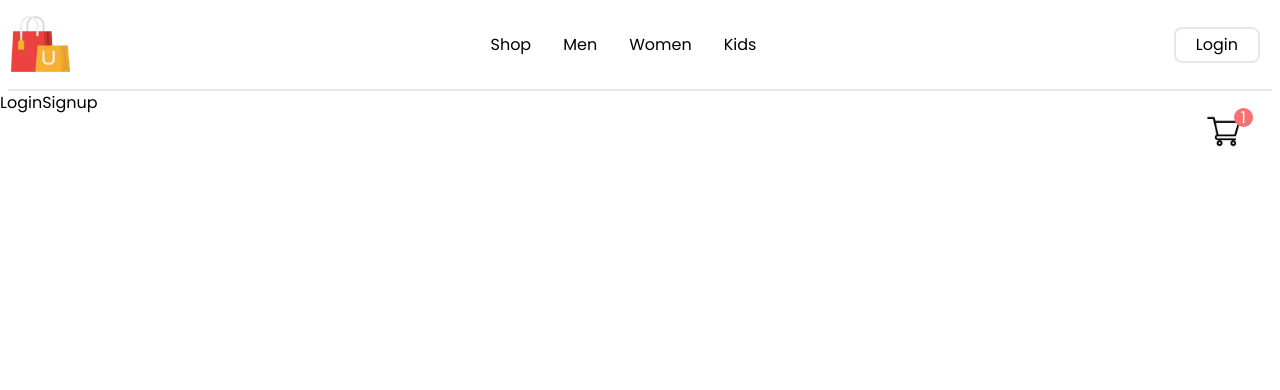
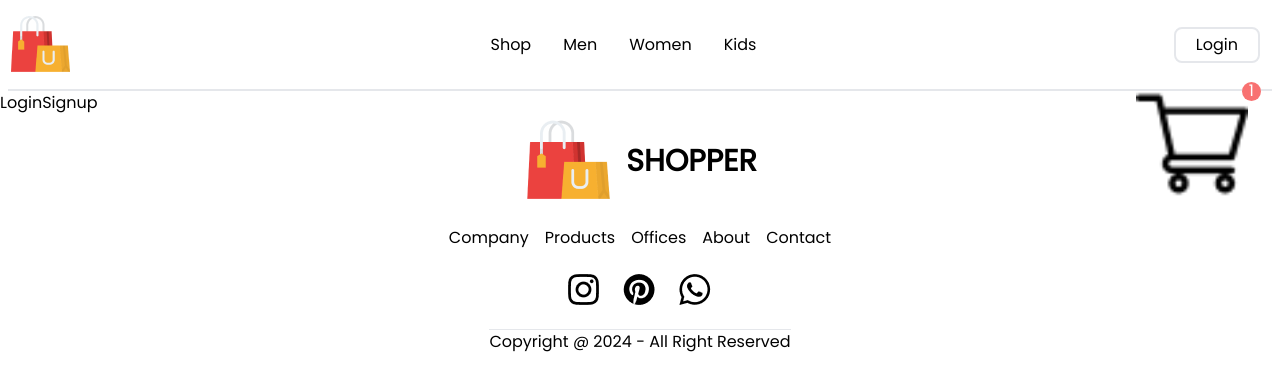
Before and after one commit to Anand-singh97/Ecommerce-App, a React (Create React App) app in the folder frontend/: page /login in a window 1280 px wide. Shown: the top 390 px of the page. Built offline with nearby package versions, Linux system fonts and the light colour scheme; a web font is replaced by a local one.

Commit message:
Footer created.

```diff
--- a/frontend/src/App.js
+++ b/frontend/src/App.js
@@ -6,6 +6,7 @@ import { ShopCategory } from "./Pages/ShopCategory";
 import { Product } from "./Pages/Product";
 import { Cart } from "./Pages/Cart";
 import { LoginSignup } from "./Pages/LoginSignup";
+import Footer from "./Components/Footer/Footer";
 function App() {
   return (
     <div className="App font-poppins">
@@ -22,6 +23,7 @@ function App() {
           <Route path="/login" element=<LoginSignup /> />
         </Route>
       </Routes>
+      <Footer/>
     </div>
   );
 }
--- /dev/null
+++ b/frontend/src/Components/Footer/Footer.jsx
@@ -0,0 +1,43 @@
+import React from "react";
+import footerLogo from "../Assets/logo_big.png";
+import instagramIcon from "../Assets/instagram_icon.png";
+import pinterestIcon from "../Assets/pintester_icon.png";
+import whatsappIcon from "../Assets/whatsapp_icon.png";
+const Footer = () => {
+  return (
+    <div className="flex flex-col gap-5">
+      <div className="flex gap-3 items-center justify-center">
+        <img src={footerLogo} alt="footerLogo" />
+        <p className=" text-3xl font-bold">SHOPPER</p>
+      </div>
+      <div className="flex flex-col items-center justify-center gap-5">
+        <ul className="flex gap-4 justify-center">
+          <li>Company</li>
+          <li>Products</li>
+          <li>Offices</li>
+          <li>About</li>
+          <li>Contact</li>
+        </ul>
+        <div className="flex flex-col gap-5">
+          <div className="flex gap-4 justify-center items-center">
+            <div className="p-1">
+              <img src={instagramIcon} alt="insta icon" />
+            </div>
+            <div className="p-1">
+              <img src={pinterestIcon} alt="pinterest icon" />
+            </div>
+            <div className="p-1">
+              <img src={whatsappIcon} alt="whatsapp icon" />
+            </div>
+          </div>
+          <div className="">
+            <hr/>
+            <p>Copyright @ 2024 - All Right Reserved</p>
+          </div>
+        </div>
+      </div>
+    </div>
+  );
+};
+
+export default Footer;
--- a/frontend/src/Components/Navbar/Navbar.jsx
+++ b/frontend/src/Components/Navbar/Navbar.jsx
@@ -58,12 +58,12 @@ function Navbar() {
             <Link to={"/cart"}>
               {" "}
               <img
-                className="absolute rounded-xl top-[5rem] right-6 p-2 w-[50%]"
+                className="fixed rounded-xl top-[5rem] right-6 p-2 w-[10%]"
                 src={cart_icon}
                 alt="cart_icon"
               />
             </Link>
-            <div className="absolute flex justify-center items-center top-[5.1rem] text-white right-[1.2rem] rounded-full h-[1.2rem] w-[1.2rem] bg-red-400">
+            <div className="fixed flex justify-center items-center top-[5.1rem] text-white right-[1.2rem] rounded-full h-[1.2rem] w-[1.2rem] bg-red-400">
               <p className="text-[1rem] ">1</p>
             </div>
           </div>
--- a/frontend/src/Components/NewsLetter/NewsLetter.jsx
+++ b/frontend/src/Components/NewsLetter/NewsLetter.jsx
@@ -3,10 +3,10 @@ import { Link } from 'react-router-dom'
 
 const NewsLetter = () => {
   return (
-    <div className='flex flex-col mx-3 md:mx-[3rem] py-5 bg-[conic-gradient(at_right,_var(--tw-gradient-stops))] from-rose-200 to-orange-100 lg:mx-[5rem] lg:px-[10rem] md:px-[2rem] items-center gap-3 justify-center'>
-        <h1 className=' text-[1.4rem] md:text-[2rem] font-bold text-center'>Get Exclusive Offers On Your Email📨</h1>
+    <div className='flex mb-5 flex-col mx-3 md:mx-[3rem] py-5 bg-[conic-gradient(at_right,_var(--tw-gradient-stops))] from-rose-200 to-orange-100 lg:mx-[5rem] lg:px-[10rem] md:px-[2rem] items-center gap-3 justify-center'>
+        <h1 className=' text-[1.4rem] md:text-[2rem] font-bold text-center'>Get Exclusive Offers On Your Email</h1>
         <p className='text-center'>Subscribe to our news letter and stay updated</p>
-        <div className='border-2 h-[3rem] border-gray-200 flex justify-between rounded-full'>
+        <div className='border-2 h-[3rem] border-gray-100 flex justify-between rounded-full'>
             <input className='bg-transparent pl-5 rounded-full focus:outline-none' type='email' placeholder='Your Email id'/>
             <Link className=' text-white bg-black rounded-full flex items-center px-2 justify-center h-full w-[50%] text-center'>SUBSCRIBE</Link>
         </div>
```
